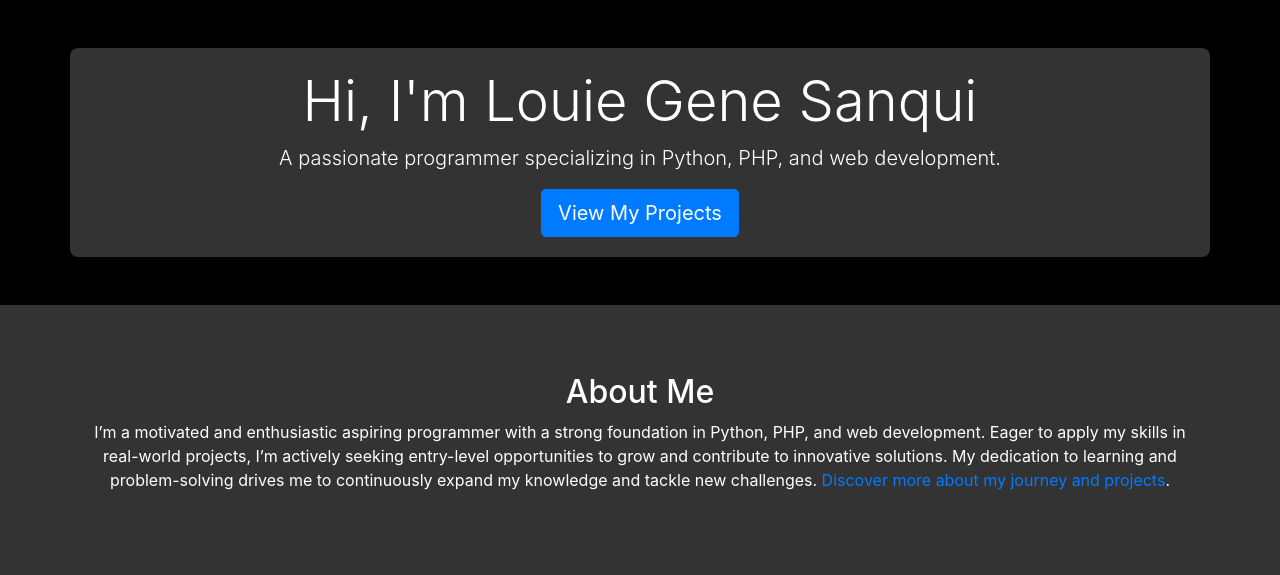
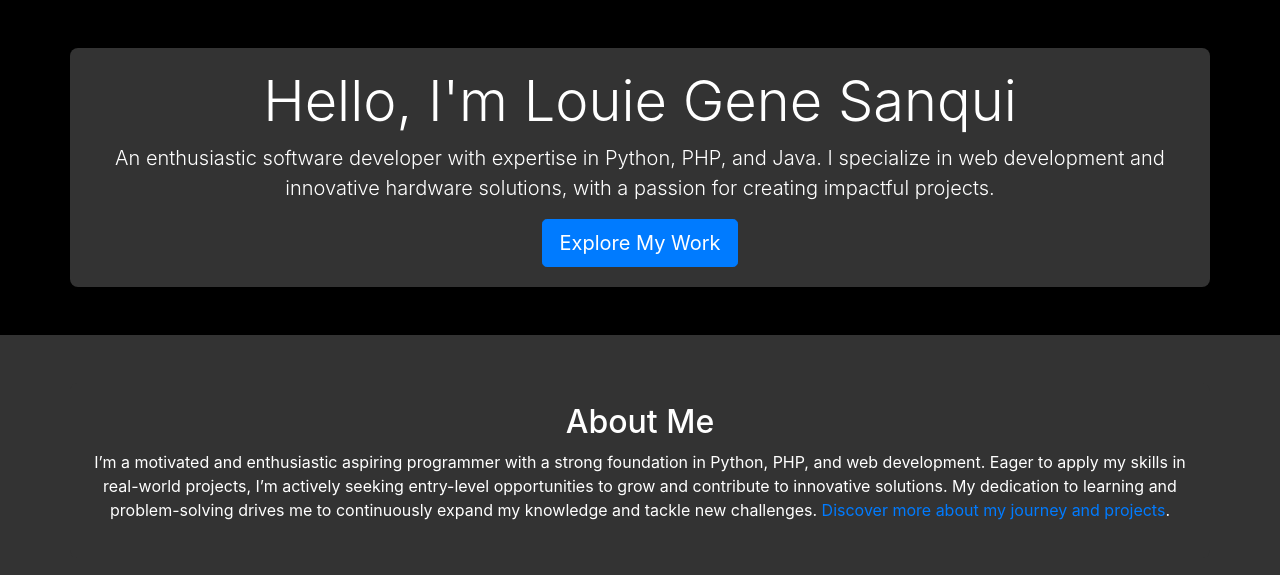
Before and after one commit to sanquilouie/myportfolio, a Flask app: page / in a window 1280 px wide. Shown: the part 56-631 px from the top of the page. Run offline with Flask 3, Linux system fonts and the light colour scheme; some libraries are stand-ins or nearby versions.

Commit message:
Fixed Resume tab margin, updated Hero Section

```diff
--- a/templates/index.html
+++ b/templates/index.html
@@ -4,11 +4,12 @@
 <!-- Hero Section -->
 <header class="hero py-5 text-center text-white" style="background-color: #000;">
     <div class="container">
-        <h1 class="display-4">Hi, I'm Louie Gene Sanqui</h1>
-        <p class="lead">A passionate programmer specializing in Python, PHP, and web development.</p>
-        <a href="/projects" class="btn btn-primary btn-lg">View My Projects</a>
+        <h1 class="display-4">Hello, I'm Louie Gene Sanqui</h1>
+        <p class="lead">An enthusiastic software developer with expertise in Python, PHP, and Java. I specialize in web development and innovative hardware solutions, with a passion for creating impactful projects.</p>
+        <a href="/projects" class="btn btn-primary btn-lg">Explore My Work</a>
     </div>
 </header>
+
 
 <!-- About Me Preview -->
 <section class="about-preview py-5">
--- a/templates/resume.html
+++ b/templates/resume.html
@@ -1,7 +1,7 @@
 {% extends 'base.html' %}
 
 {% block content %}
-<div class="container text-center py-5">
+<div class="container text-center mt-5">
     <h1 class="mb-4">Resume</h1>
     <p class="mb-4">Download my resume <a href="link-to-resume.pdf" class="btn btn-secondary">Here</a></p>
 </div>
```
